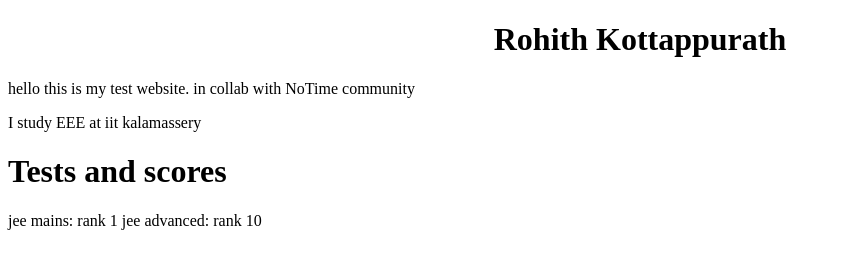
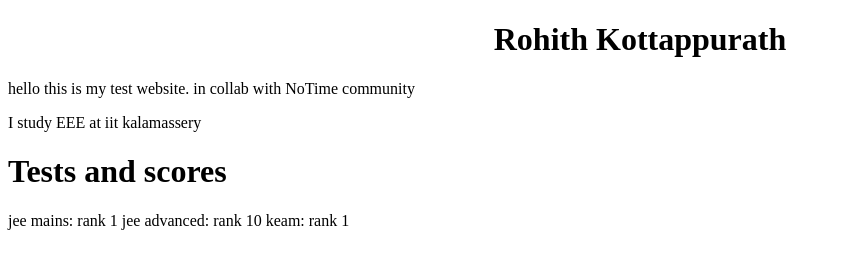
Before and after one commit to rohithk-1/gitTest, a plain HTML site: page index.html in a window 1280 px wide. Shown: the whole page, without its empty margins (0-842 px from the left). Drawn offline with Linux system fonts and the light colour scheme.

Commit message:
tests and scores

```diff
--- a/index.html
+++ b/index.html
@@ -13,6 +13,7 @@
     <p>
         jee mains: rank 1
         jee advanced: rank 10
+        keam: rank 1
     </p>
 </body>
 </html>
```
